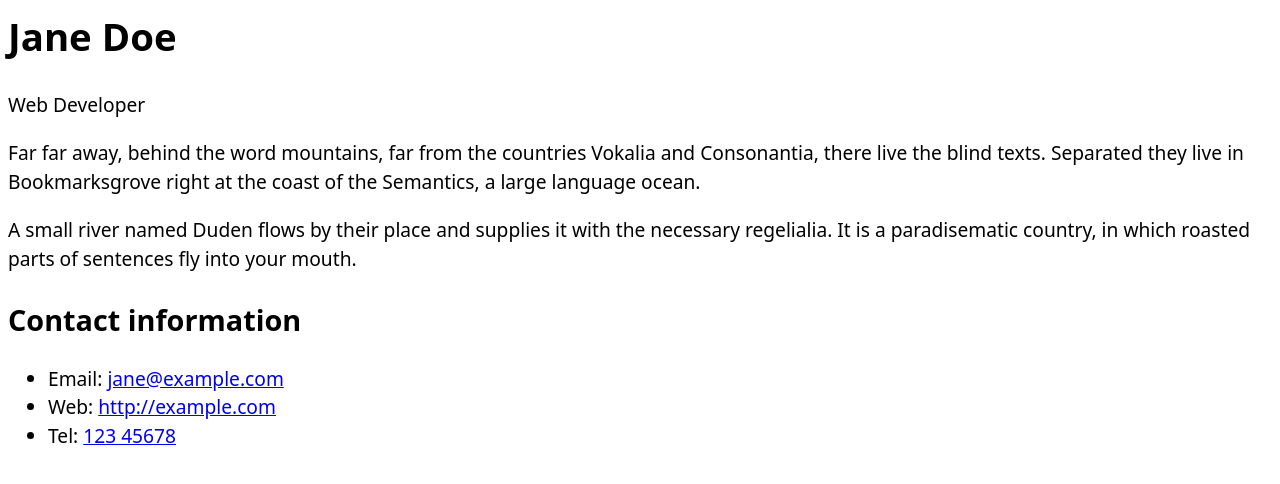
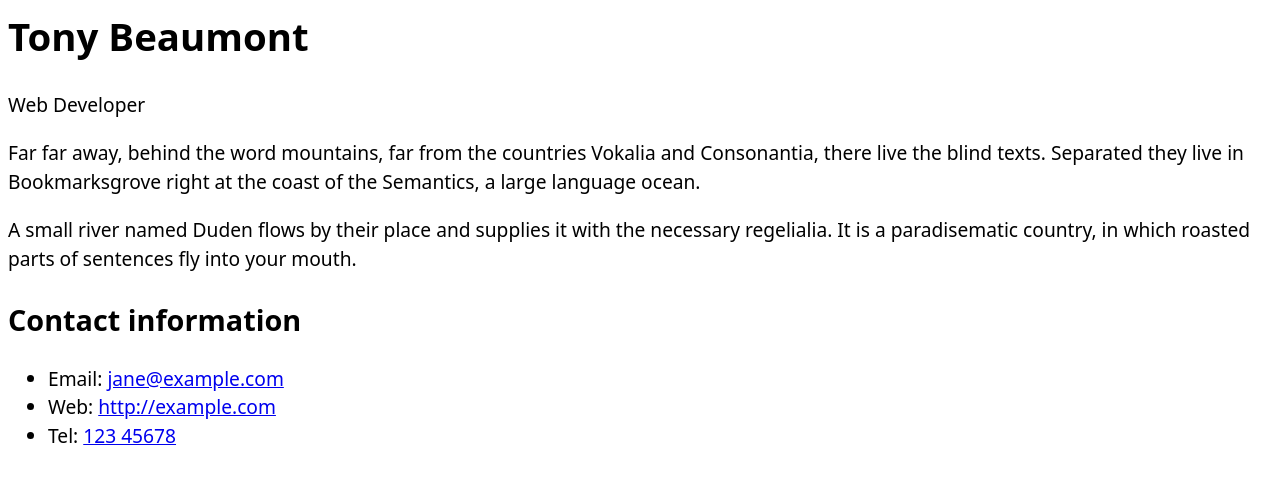
Before and after one commit to beaumoaj/git_practice, a plain HTML site: page Starter/index.html in a window 1280 px wide. Drawn offline with Linux system fonts and the light colour scheme.

Commit message:
Update index.html
changed the name in the header

```diff
--- a/Starter/index.html
+++ b/Starter/index.html
@@ -6,7 +6,7 @@
   </head>
 
   <body>
-    <h1>Jane Doe</h1>
+    <h1>Tony Beaumont</h1>
     <div class="job-title">Web Developer</div>
     <p>
       Far far away, behind the word mountains, far from the countries Vokalia
```
